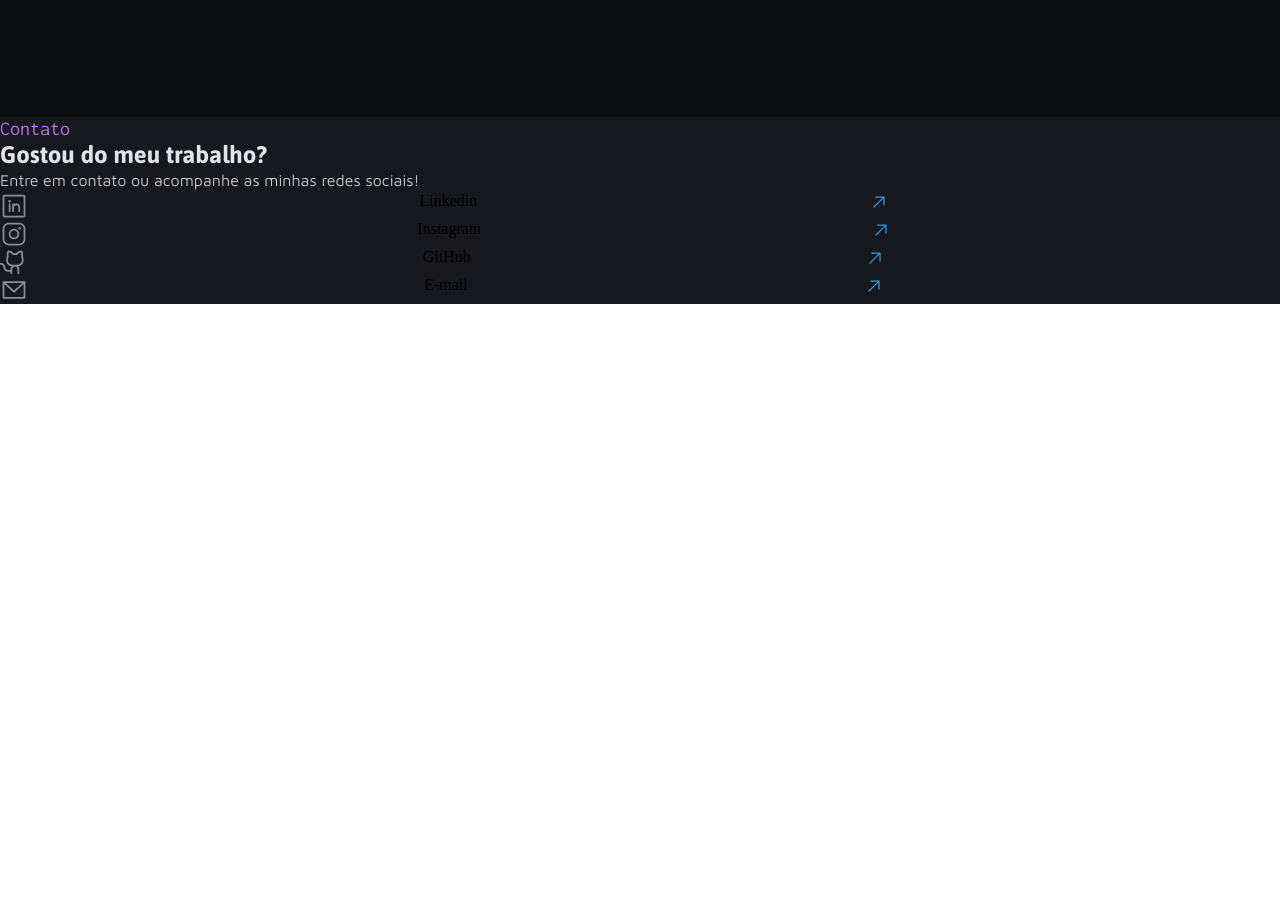
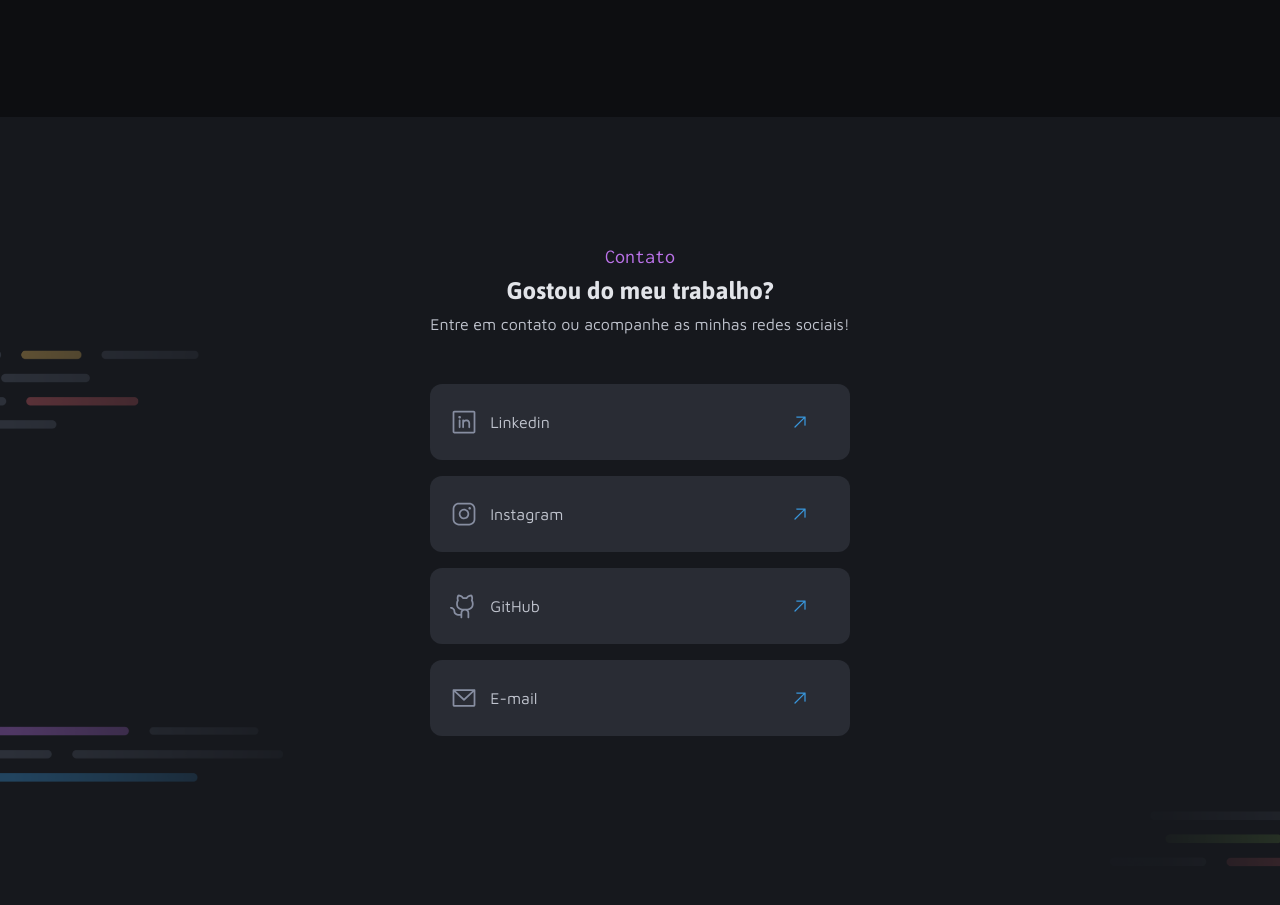
Before and after one commit to arakakimath/RsFullstackChallenge02-PortfolioDev, a plain HTML site: page index.html in a window 1280 px wide. Shown: the part 2047-2952 px from the top of the page. Before the commit the page ends 2351 px from the top, so only its background shows below. Drawn offline with Linux system fonts and the light colour scheme.

Commit message:
footer end

```diff
--- a/index.html
+++ b/index.html
@@ -145,24 +145,24 @@
         <p class="text-md">Entre em contato ou acompanhe as minhas redes sociais!</p>
       </div>
       <div class="grid">
-        <div class="grid grid-flow-col">
+        <div class="bg-color-g300">
           <img src="assets/icons/LinkedinLogo.svg" alt="ícone linkedin">
-          <span>Linkedin</span>
+          <span class="text-md">Linkedin</span>
           <img src="assets/icons/ArrowUpRight.svg" alt="ícone de seta para nordeste">
         </div>
-        <div class="grid grid-flow-col">
+        <div class="bg-color-g300">
           <img src="assets/icons/InstagramLogo.svg" alt="ícone instagram">
-          <span>Instagram</span>
+          <span class="text-md">Instagram</span>
           <img src="assets/icons/ArrowUpRight.svg" alt="ícone de seta para nordeste">
         </div>
-        <div class="grid grid-flow-col">
+        <div class="bg-color-g300">
           <img src="assets/icons/GithubLogo.svg" alt="ícone github">
-          <span>GitHub</span>
+          <span class="text-md">GitHub</span>
           <img src="assets/icons/ArrowUpRight.svg" alt="ícone de seta para nordeste">
         </div>
-        <div class="grid grid-flow-col">
+        <div class="bg-color-g300">
           <img src="assets/icons/EnvelopeSimple.svg" alt="ícone e-mail">
-          <span>E-mail</span>
+          <span class="text-md">E-mail</span>
           <img src="assets/icons/ArrowUpRight.svg" alt="ícone de seta para nordeste">
         </div>
       </div>
--- a/styles/footer.css
+++ b/styles/footer.css
@@ -3,5 +3,28 @@
 }
 
 footer {
+  justify-content: center;
+  background-image: url(../assets/Background_Contacts.png);
+  padding-block: 128px 200px;
+  background-size: cover;
+  gap: 48px;
+  > div:nth-child(1) {
+    justify-items: center;
+    gap: 8px;
+  }
 
+  > div:nth-child(2) {
+    gap: 16px;
+    div {
+      padding-block: 24px;
+      padding-inline: 20px;
+      display: flex;
+      align-items: center;
+      gap: 12px;
+      span {
+        width: 288px;
+      }
+      border-radius: 12px;
+    }
+  }
 }
--- a/styles/global.css
+++ b/styles/global.css
@@ -55,3 +55,7 @@ h1, h2, h3 {
 .bg-color-g100 {
   background-color: var(--gray-100);
 }
+
+.bg-color-g300 {
+  background-color: var(--gray-300);
+}
```
